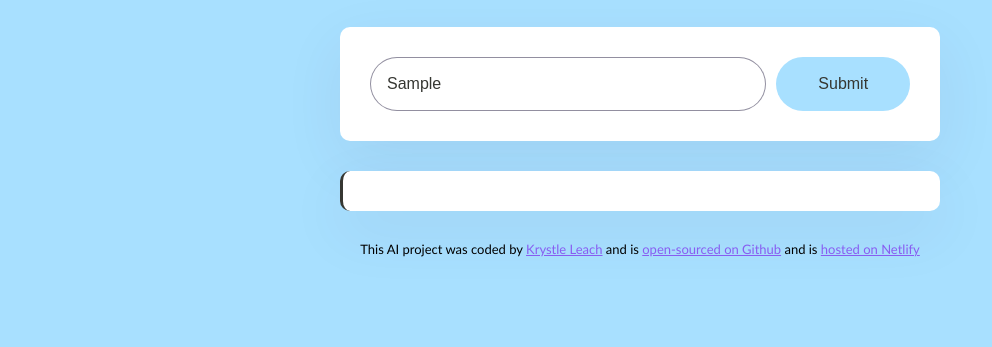
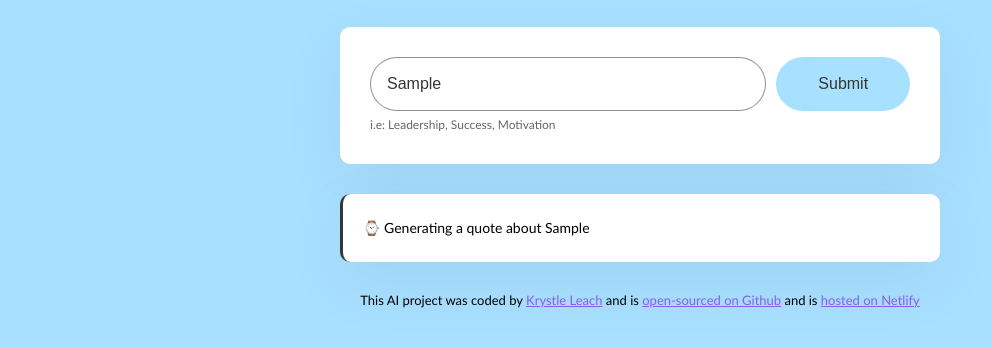
Before and after one commit to krystleL21/quote-generator, a plain HTML site: page index.html in a window 1280 px wide. Both pictures are taken after typing "Sample" into the empty fields and a click on the input 843 px from the left and 347 px from the top of the page. Shown: the part 263-610 px from the top of the page, without its empty margins (0-992 px from the left). Drawn offline with nearby package versions, Linux system fonts and the light colour scheme; no server answers.

Commit message:
Improved the user experience

```diff
--- a/index.html
+++ b/index.html
@@ -16,6 +16,7 @@
 </header>
 
 <main>
+    <div class="form-container">
     <form id="quote-generator-form">
         <input
         type="text"
@@ -31,7 +32,9 @@
         />
 
     </form>
-    <div class="quotePL" id="quotePL"></div>
+    <div class="hint">i.e: Leadership, Success, Motivation</div>
+    </div>
+    <div class="quotePL hidden" id="quotePL"></div>
 </main>
 
     <footer>This AI project was coded by <a href="https://github.com/krystleL21" target="_blank">Krystle Leach</a> and is
--- a/src/quoteai.css
+++ b/src/quoteai.css
@@ -33,14 +33,9 @@ a {
     color: #885df1;
 }
 form {
-    padding: 30px;
-    background-color: white;
-    box-shadow:0px 20px 60px rgba(65, 50, 100, 0.08);
-    border-radius: 10px;
     display: flex;
-    margin-bottom: 30px;
+}
 
-}
 .instructions {
     padding: 16px;
     border: 1px solid rgb(39, 33, 66, 0.5);
@@ -67,4 +62,21 @@ footer {
 }
 .quotePL strong {
  color:  #885df1;
+ display:none;
 }
+.form-container {
+    background-color: white;
+    margin-bottom: 30px;
+    border-radius: 10px;
+    box-shadow:0px 20px 60px rgba(65, 50, 100, 0.08);
+    padding: 30px;
+}
+.hint {
+    line-height: 1.5;
+    margin-top: 5px;
+    opacity: 0.6;
+    font-size: 12px;
+}
+.hidden {
+    display: none;
+}
--- a/src/quoteaigen.js
+++ b/src/quoteaigen.js
@@ -18,6 +18,10 @@ function generateQuote(event) {
   let context = "You are a expert in quote writing and love to write short quotes. Your mission is to generate a 3 line quotes in basic HTML and separate each line with a <br />. Make sure to follow the user instructions. Do not include a title to the quote. Sign at the end of the quote with 'SheCodes AI' inside a <strong> element and NOT at the beginning. Do not include 'html' and '''''";
   let apiURL = `https://api.shecodes.io/ai/v1/generate?prompt=${prompt}&context=${context}&key=${apiKey}`;
 
+  let quoteElement = document.querySelector("#quotePL");
+    quoteElement.classList.remove("hidden");
+    quoteElement.innerHTML = `⌚ Generating a quote about ${instructionsInput.value}`;
+
   axios.get(apiURL).then(displayQuote);
       }
 
```
